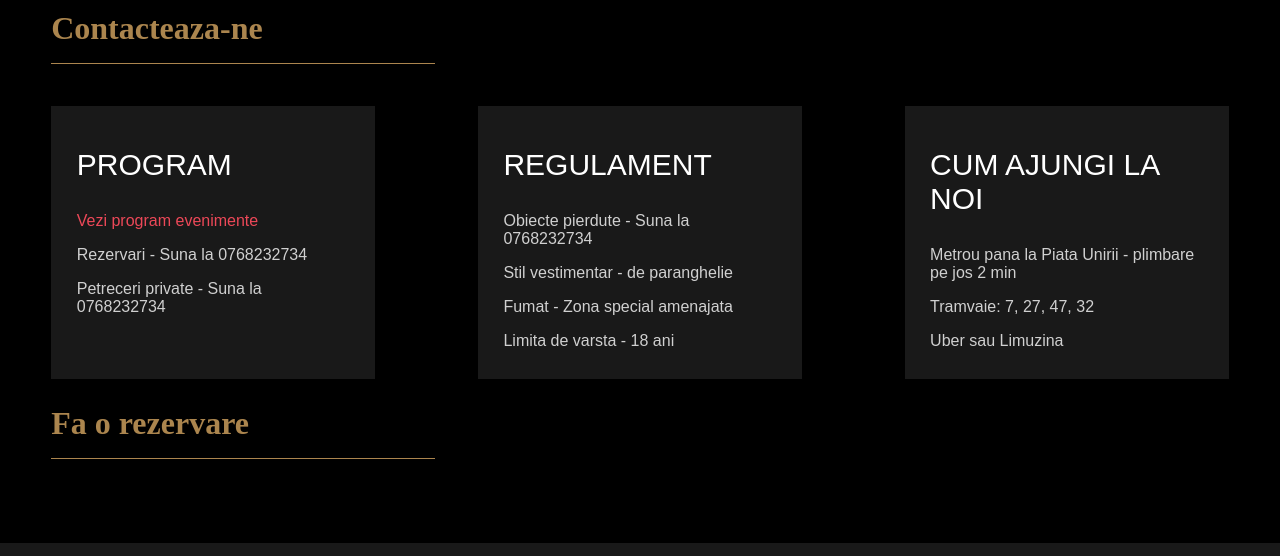
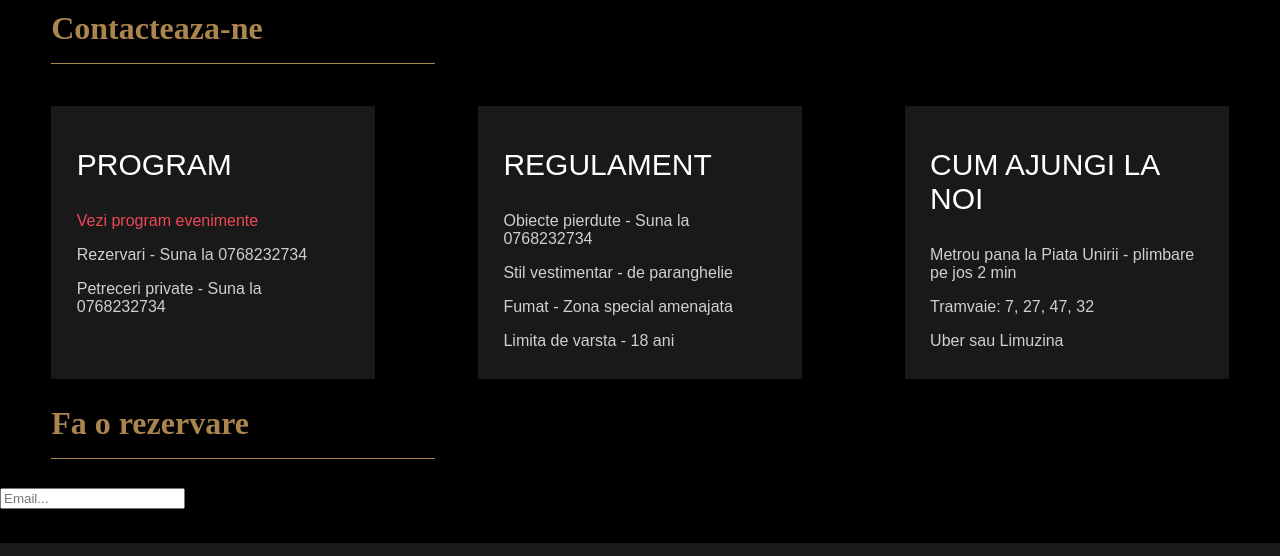
Before and after one commit to mdragos1/BoraBora, a plain HTML site: page contact.html in a window 1280 px wide. Shown: the part 173-729 px from the top of the page. Drawn offline with Linux system fonts and the light colour scheme.

Commit message:
Update contact.html

```diff
--- a/contact.html
+++ b/contact.html
@@ -54,6 +54,11 @@
             </div>
         </div>
         <h1>Fa o rezervare<hr></h1>
+        <div class="reservation">
+            <form>
+                <input type="name" placeholder="Email..." name="email" required/>
+            </form>
+        </div>
     </div>
     </div>
     <div class="footer">
```
